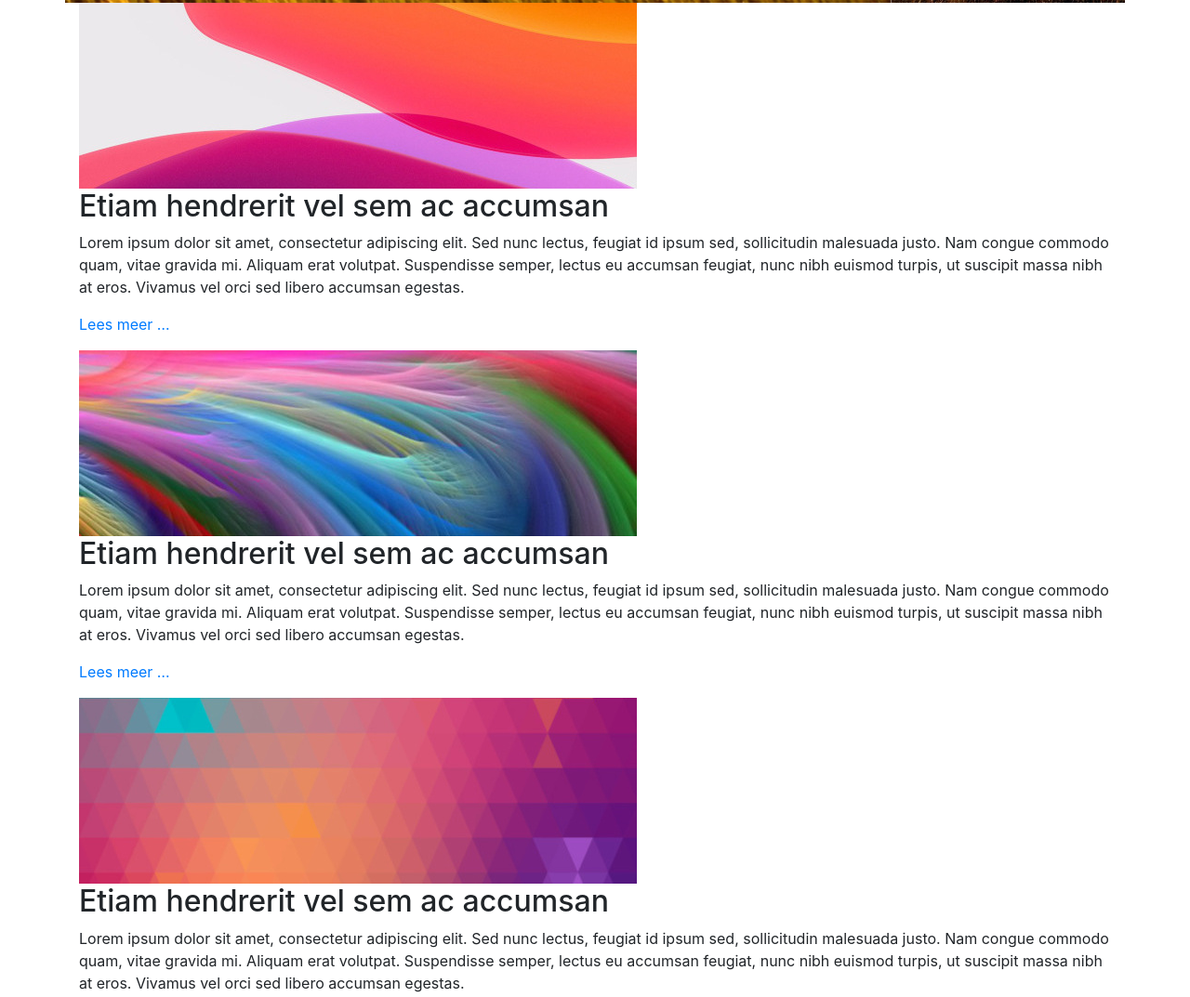
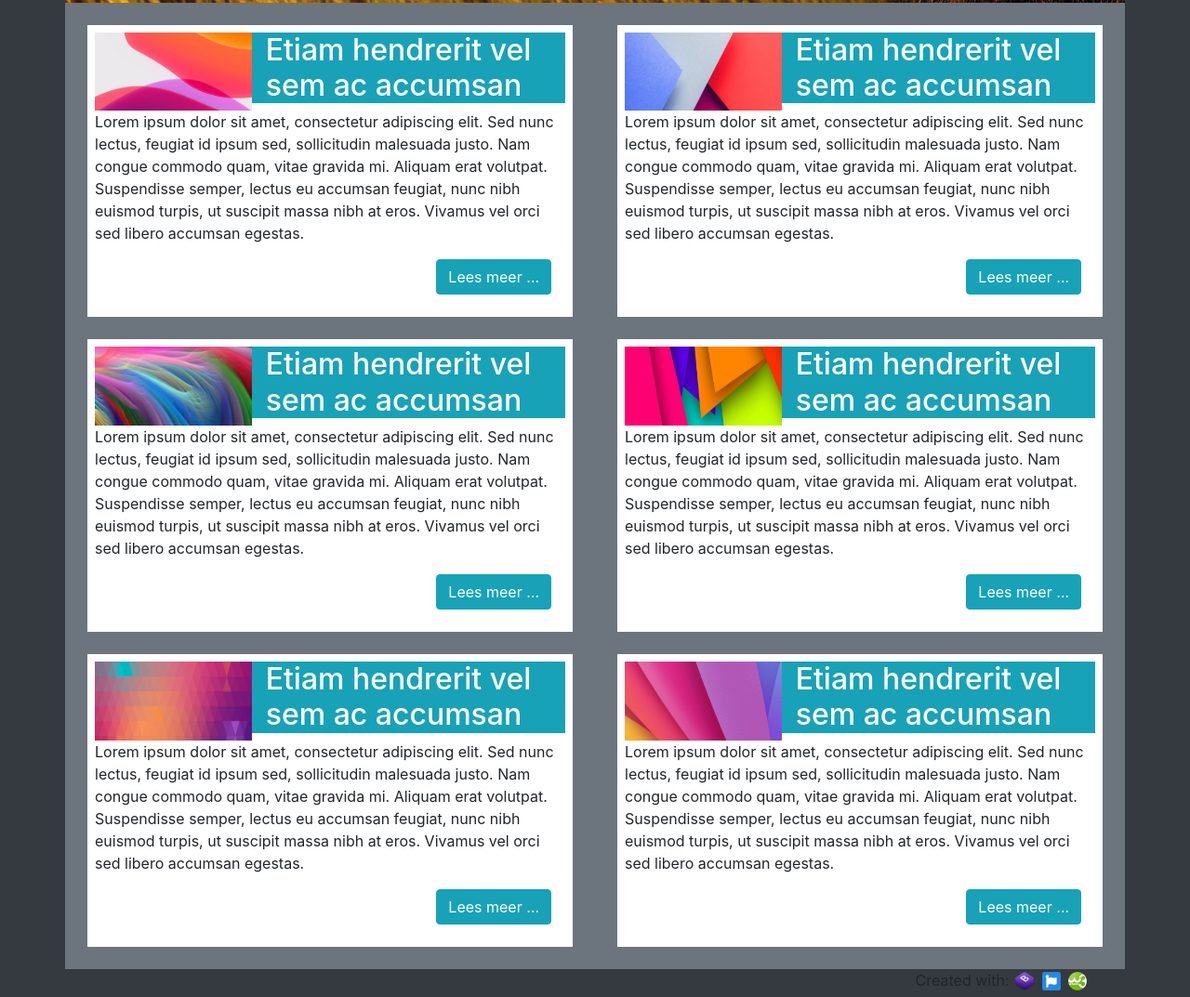
Before and after one commit to GianniRidwan/B3-Week-6, a plain HTML site: page B3W6O1/puzzle2.html in a window 1280 px wide. Shown: the part 782-1855 px from the top of the page at 93% size. Drawn offline with nearby package versions, Linux system fonts and the light colour scheme.

Commit message:
finished puzzle 2

```diff
--- a/B3W6O1/puzzle2.html
+++ b/B3W6O1/puzzle2.html
@@ -9,14 +9,13 @@
     <script src="https://cdnjs.cloudflare.com/ajax/libs/popper.js/1.12.9/umd/popper.min.js" integrity="sha384-ApNbgh9B+Y1QKtv3Rn7W3mgPxhU9K/ScQsAP7hUibX39j7fakFPskvXusvfa0b4Q" crossorigin="anonymous"></script>
     <script src="https://maxcdn.bootstrapcdn.com/bootstrap/4.0.0/js/bootstrap.min.js" integrity="sha384-JZR6Spejh4U02d8jOt6vLEHfe/JQGiRRSQQxSfFWpi1MquVdAyjUar5+76PVCmYl" crossorigin="anonymous"></script>
 </head>
-<body>
-
+<body class="bg-dark">
     <div class="container my-2">
         <div class="row text-white bg-secondary">
             <div class="col">
                 <div class="dropdown">
                     <a class="nav-link fas fa-bars h1" data-toggle="dropdown" data-target="dropdown-target"></a>
-                <ul class="dropdown-menu" aria-labelled="dropdown_target">
+                    <ul class="dropdown-menu" aria-labelledby="dropdown_target">
                         <li><a class="dropdown-item" href="index.html">Home</a></li>
                         <li><a class="dropdown-item" href="puzzle1.html">Puzzle 1</a></li>
                         <li><a class="dropdown-item" href="puzzle2.html">Puzzle 2</a></li>
@@ -26,7 +25,7 @@
                 </div>
             </div>
             <div class="col text-right">
-            <h1 class="font-weigth-normal">Bootstrap Puzzle 2</h1>
+            <h1 class="font-weight-normal">Bootstrap Puzzle 2</h1>
             </div>
         </div>
 
@@ -55,51 +54,52 @@
             </div>
         </div>
 
-    <div>
-        <div>
-            <div>
-                <img src="img/item1.jpg">
-                <h2>Etiam hendrerit vel sem ac accumsan</h2>
-                <p id="item1text">Lorem ipsum dolor sit amet, consectetur adipiscing elit. Sed nunc lectus, feugiat id ipsum sed, sollicitudin malesuada justo. Nam congue commodo quam, vitae gravida mi. Aliquam erat volutpat. Suspendisse semper, lectus eu accumsan feugiat, nunc nibh euismod turpis, ut suscipit massa nibh at eros. Vivamus vel orci sed libero accumsan egestas. </p>
-                <p><a href="#item1text">Lees meer &hellip;</a></p>
+        <div class="row bg-secondary">
+            <div class="col mx-4">
+                <div class="row bg-white p-2 my-4">
+                    <img src="img/item1.jpg" class="col-4 img-fluid p-0">
+                    <h2 class="col-8 bg-info text-white d-inline-block">Etiam hendrerit vel sem ac accumsan</h2>
+                    <p id="item1text" class="d-none d-xl-block">Lorem ipsum dolor sit amet, consectetur adipiscing elit. Sed nunc lectus, feugiat id ipsum sed, sollicitudin malesuada justo. Nam congue commodo quam, vitae gravida mi. Aliquam erat volutpat. Suspendisse semper, lectus eu accumsan feugiat, nunc nibh euismod turpis, ut suscipit massa nibh at eros. Vivamus vel orci sed libero accumsan egestas. </p>
+                    <p class="col-12"><a href="#item1text" class="btn btn-info float-right">Lees meer &hellip;</a></p>
                 </div>
-            <div>
-                <img src="img/item2.jpg">
-                <h2>Etiam hendrerit vel sem ac accumsan</h2>
-                <p id="item2text">Lorem ipsum dolor sit amet, consectetur adipiscing elit. Sed nunc lectus, feugiat id ipsum sed, sollicitudin malesuada justo. Nam congue commodo quam, vitae gravida mi. Aliquam erat volutpat. Suspendisse semper, lectus eu accumsan feugiat, nunc nibh euismod turpis, ut suscipit massa nibh at eros. Vivamus vel orci sed libero accumsan egestas. </p>
-                <p><a href="#item2text">Lees meer &hellip;</a></p>
+                <div class="row bg-white p-2 my-4">
+                    <img src="img/item2.jpg" class="col-4 img-fluid p-0">
+                    <h2 class="col-8 bg-info text-white d-inline-block">Etiam hendrerit vel sem ac accumsan</h2>
+                    <p id="item2text" class="d-none d-xl-block">Lorem ipsum dolor sit amet, consectetur adipiscing elit. Sed nunc lectus, feugiat id ipsum sed, sollicitudin malesuada justo. Nam congue commodo quam, vitae gravida mi. Aliquam erat volutpat. Suspendisse semper, lectus eu accumsan feugiat, nunc nibh euismod turpis, ut suscipit massa nibh at eros. Vivamus vel orci sed libero accumsan egestas. </p>
+                    <p class="col-12"><a href="#item2text" class="btn btn-info float-right">Lees meer &hellip;</a></p>
                 </div>
-            <div>
-                <img src="img/item3.jpg">
-                <h2>Etiam hendrerit vel sem ac accumsan</h2>
-                <p id="item3text">Lorem ipsum dolor sit amet, consectetur adipiscing elit. Sed nunc lectus, feugiat id ipsum sed, sollicitudin malesuada justo. Nam congue commodo quam, vitae gravida mi. Aliquam erat volutpat. Suspendisse semper, lectus eu accumsan feugiat, nunc nibh euismod turpis, ut suscipit massa nibh at eros. Vivamus vel orci sed libero accumsan egestas. </p>
-                <p><a href="#item3text">Lees meer &hellip;</a></p>
+                <div class="row bg-white p-2 my-4">
+                    <img src="img/item3.jpg" class="col-4 img-fluid p-0">
+                    <h2 class="col-8 bg-info text-white d-inline-block">Etiam hendrerit vel sem ac accumsan</h2>
+                    <p id="item3text" class="d-none d-xl-block">Lorem ipsum dolor sit amet, consectetur adipiscing elit. Sed nunc lectus, feugiat id ipsum sed, sollicitudin malesuada justo. Nam congue commodo quam, vitae gravida mi. Aliquam erat volutpat. Suspendisse semper, lectus eu accumsan feugiat, nunc nibh euismod turpis, ut suscipit massa nibh at eros. Vivamus vel orci sed libero accumsan egestas. </p>
+                    <p class="col-12"><a href="#item3text" class="btn btn-info float-right">Lees meer &hellip;</a></p>
                 </div>
             </div>
 
-        <div>
-            <div>
-                <img src="img/item4.jpg">
-                <h2>Etiam hendrerit vel sem ac accumsan</h2>
-                <p id="item4text">Lorem ipsum dolor sit amet, consectetur adipiscing elit. Sed nunc lectus, feugiat id ipsum sed, sollicitudin malesuada justo. Nam congue commodo quam, vitae gravida mi. Aliquam erat volutpat. Suspendisse semper, lectus eu accumsan feugiat, nunc nibh euismod turpis, ut suscipit massa nibh at eros. Vivamus vel orci sed libero accumsan egestas. </p>
-                <p><a href="#item4text">Lees meer &hellip;</a></p>
+
+
+            <div class="col mx-4">
+                <div class="row bg-white p-2 my-4">
+                    <img src="img/item4.jpg" class="col-4 img-fluid p-0">
+                    <h2 class="col-8 bg-info text-white d-inline-block">Etiam hendrerit vel sem ac accumsan</h2>
+                    <p id="item4text" class="d-none d-xl-block">Lorem ipsum dolor sit amet, consectetur adipiscing elit. Sed nunc lectus, feugiat id ipsum sed, sollicitudin malesuada justo. Nam congue commodo quam, vitae gravida mi. Aliquam erat volutpat. Suspendisse semper, lectus eu accumsan feugiat, nunc nibh euismod turpis, ut suscipit massa nibh at eros. Vivamus vel orci sed libero accumsan egestas. </p>
+                    <p class="col-12"><a href="#item4text" class="btn btn-info float-right">Lees meer &hellip;</a></p>
                 </div>
-            <div>
-                <img src="img/item5.jpg">
-                <h2>Etiam hendrerit vel sem ac accumsan</h2>
-                <p id="item5text">Lorem ipsum dolor sit amet, consectetur adipiscing elit. Sed nunc lectus, feugiat id ipsum sed, sollicitudin malesuada justo. Nam congue commodo quam, vitae gravida mi. Aliquam erat volutpat. Suspendisse semper, lectus eu accumsan feugiat, nunc nibh euismod turpis, ut suscipit massa nibh at eros. Vivamus vel orci sed libero accumsan egestas. </p>
-                <p><a href="#item5text">Lees meer &hellip;</a></p>
+                <div class="row bg-white p-2 my-4">
+                    <img src="img/item5.jpg" class="col-4 img-fluid p-0">
+                    <h2 class="col-8 bg-info text-white d-inline-block">Etiam hendrerit vel sem ac accumsan</h2>
+                    <p id="item5text" class="d-none d-xl-block">Lorem ipsum dolor sit amet, consectetur adipiscing elit. Sed nunc lectus, feugiat id ipsum sed, sollicitudin malesuada justo. Nam congue commodo quam, vitae gravida mi. Aliquam erat volutpat. Suspendisse semper, lectus eu accumsan feugiat, nunc nibh euismod turpis, ut suscipit massa nibh at eros. Vivamus vel orci sed libero accumsan egestas. </p>
+                    <p class="col-12"><a href="#item5text" class="btn btn-info float-right">Lees meer &hellip;</a></p>
                 </div>
-            <div>
-                <img src="img/item6.jpg">
-                <h2>Etiam hendrerit vel sem ac accumsan</h2>
-                <p id="item6text">Lorem ipsum dolor sit amet, consectetur adipiscing elit. Sed nunc lectus, feugiat id ipsum sed, sollicitudin malesuada justo. Nam congue commodo quam, vitae gravida mi. Aliquam erat volutpat. Suspendisse semper, lectus eu accumsan feugiat, nunc nibh euismod turpis, ut suscipit massa nibh at eros. Vivamus vel orci sed libero accumsan egestas. </p>
-                <p><a href="#item6text">Lees meer &hellip;</a></p>
+                <div class="row bg-white p-2 my-4">
+                    <img src="img/item6.jpg" class="col-4 img-fluid p-0">
+                    <h2 class="col-8 bg-info text-white d-inline-block">Etiam hendrerit vel sem ac accumsan</h2>
+                    <p id="item6text" class="d-none d-xl-block">Lorem ipsum dolor sit amet, consectetur adipiscing elit. Sed nunc lectus, feugiat id ipsum sed, sollicitudin malesuada justo. Nam congue commodo quam, vitae gravida mi. Aliquam erat volutpat. Suspendisse semper, lectus eu accumsan feugiat, nunc nibh euismod turpis, ut suscipit massa nibh at eros. Vivamus vel orci sed libero accumsan egestas. </p>
+                    <p class="col-12"><a href="#item6text" class="btn btn-info float-right">Lees meer &hellip;</a></p>
                 </div>
             </div>
         </div>
-
-    <div>
+            <div class="float-right mr-4">
                 <div>
                     <span>Created with:</span>
                     <a href="https://getbootstrap.com/" target="_blank"><img src="img/logo-bootstrap.png"></a>
```
Lines whose indentation alone changed are shown as unchanged.
